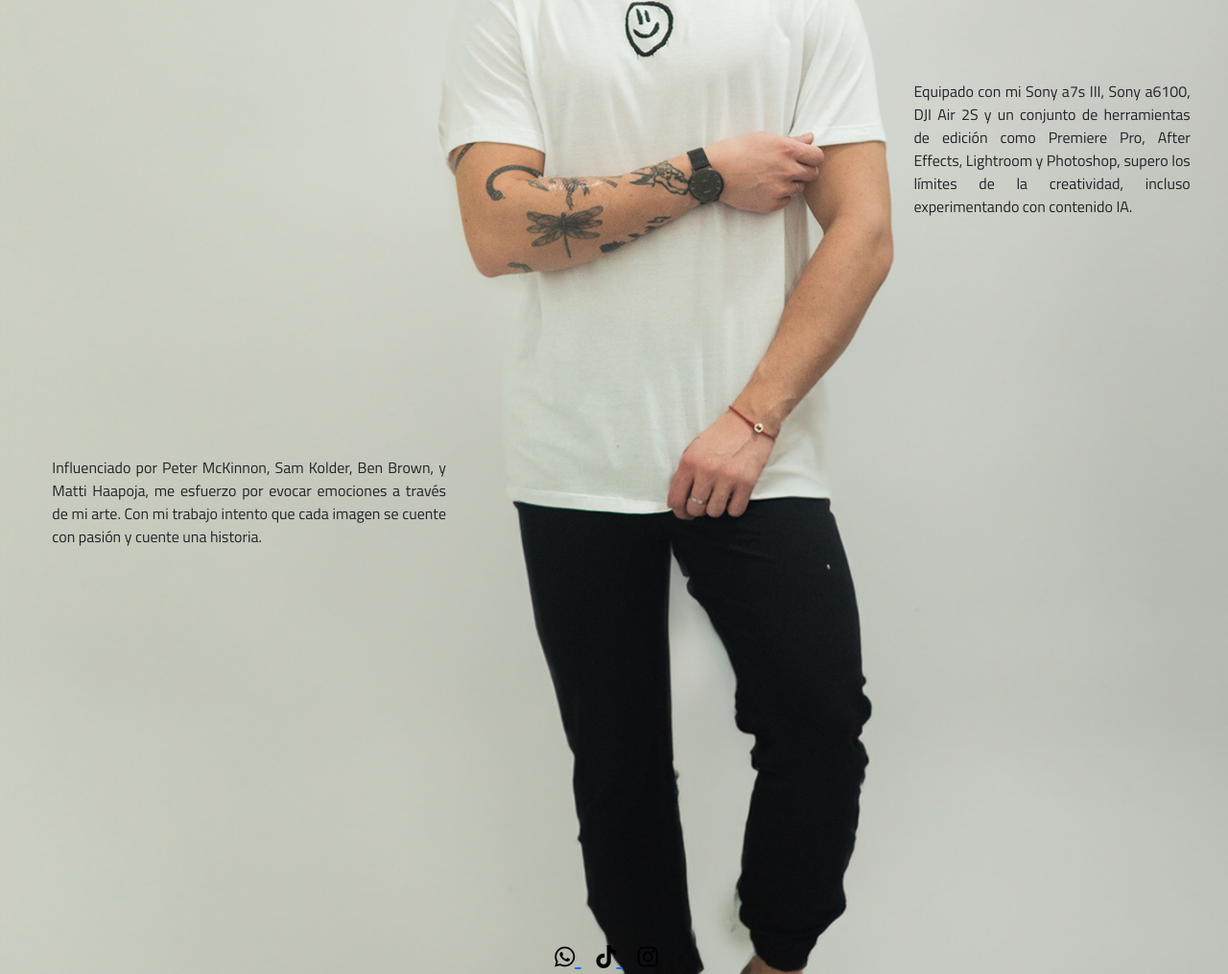
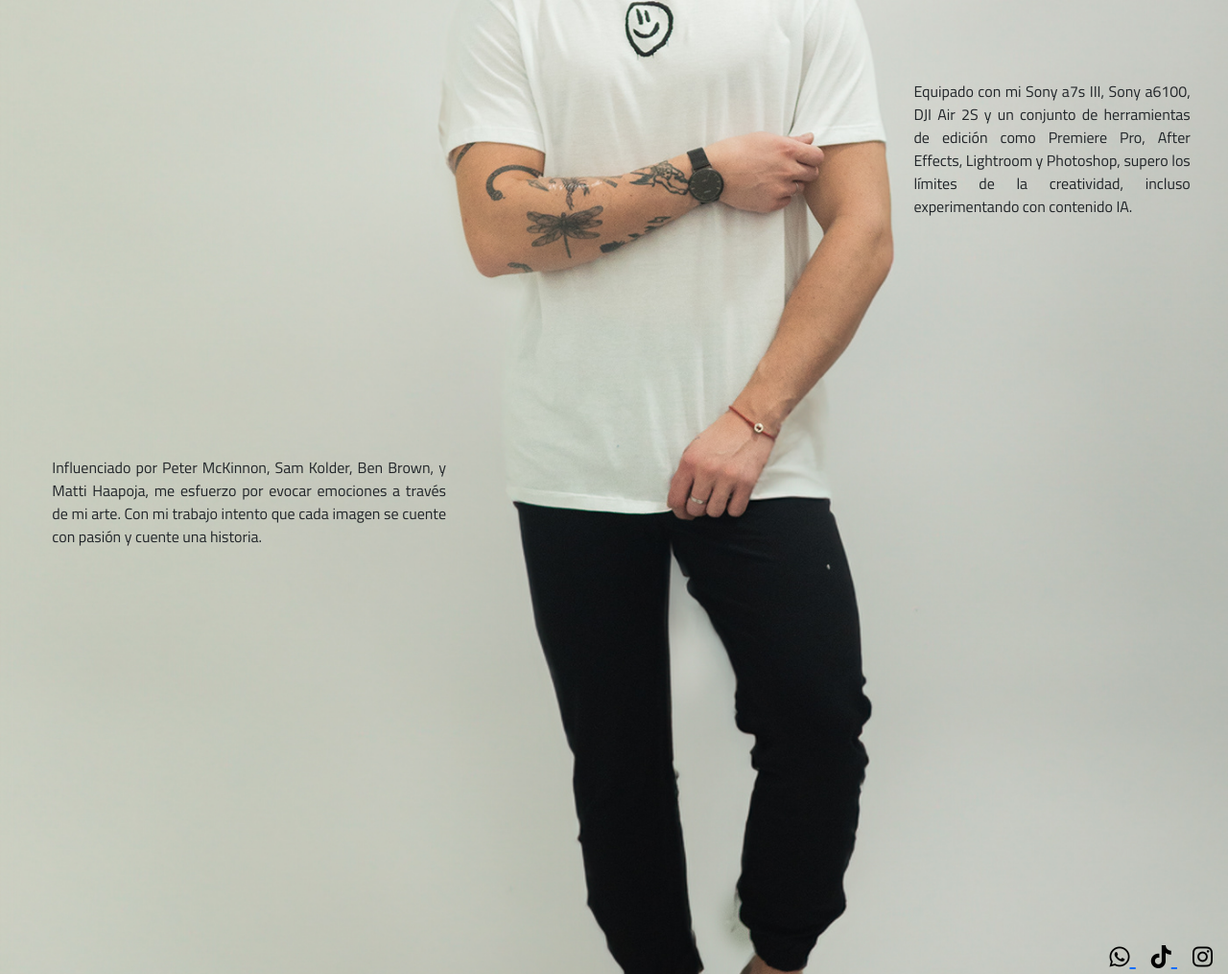
Before and after one commit to JoakoSavini/pagina-aku, a plain HTML site: page bootstrap/about_me.html in a window 1280 px wide. Shown: the part 608-1623 px from the top of the page at 96% size. Drawn offline with nearby package versions, Linux system fonts and the light colour scheme; a web font is replaced by a local one.

Commit message:
corrijo footer aboutme

```diff
--- a/bootstrap/about_me.html
+++ b/bootstrap/about_me.html
@@ -151,7 +151,7 @@
         </div>
         </div>
 
-    <footer class="bg-dark d-flex justify-content-center bg-transparent">
+    <footer class="bg-dark d-flex justify-content-end bg-transparent">
         <div class="icons">
             <a href="" class="me-3"> <i class="fa-brands fa-whatsapp" style="color: #000000;"></i> </a>
             <a href="" class="me-3"> <i class="fa-brands fa-tiktok" style="color: #000000;"></i></i> </a>
```
